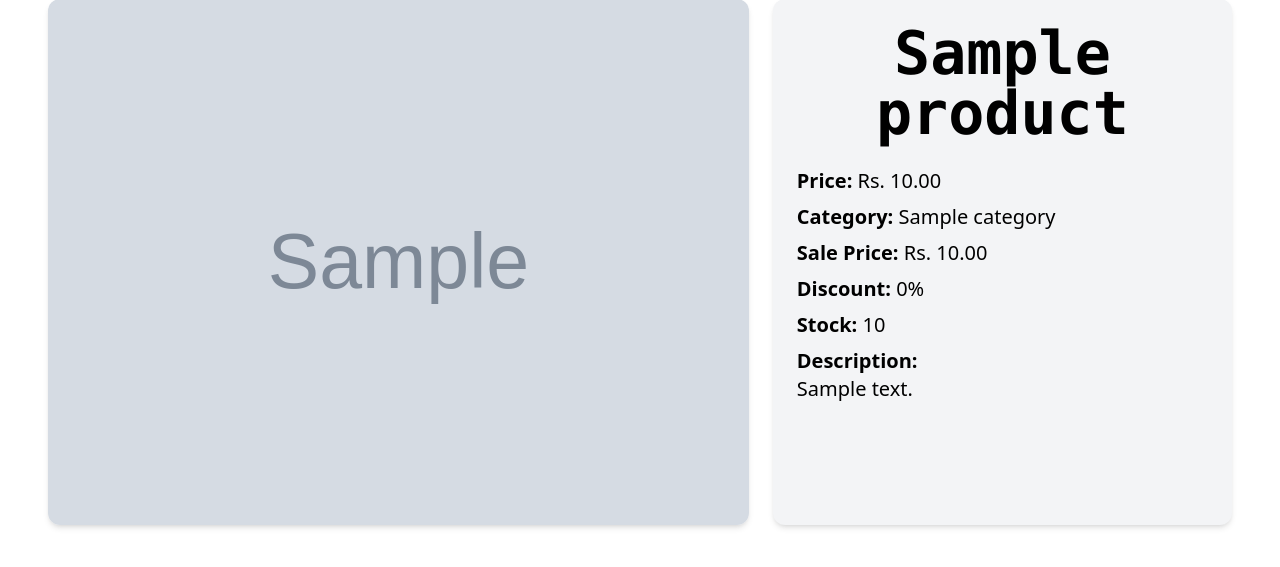
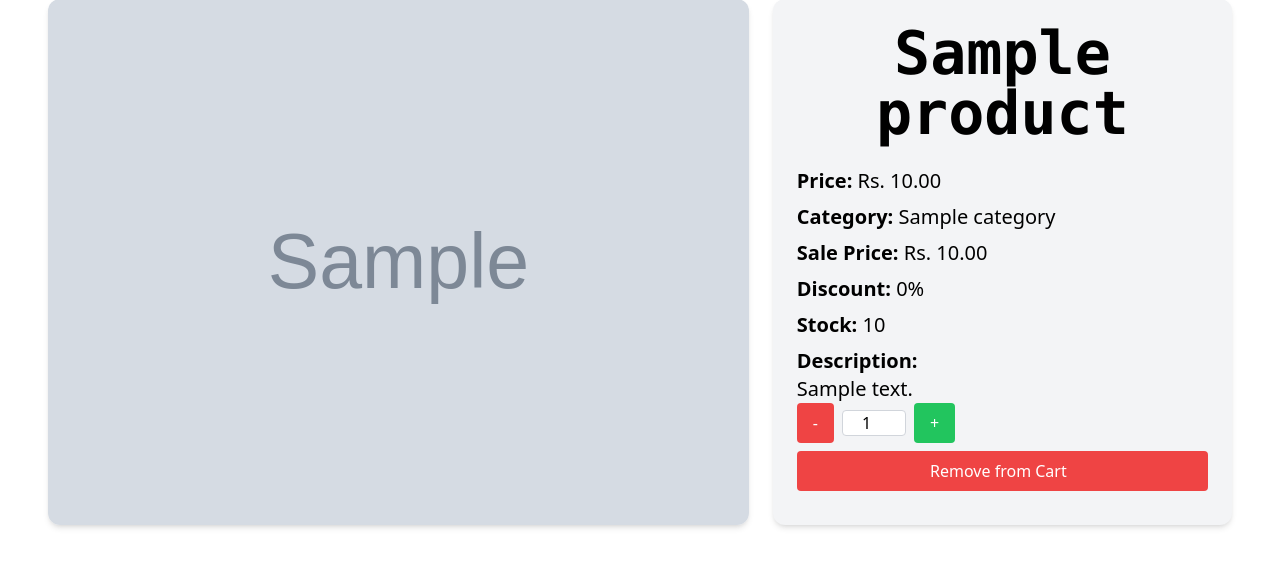
Before and after one commit to mansijmaharzn/cozy-clothings, a Django app: page /products/1/ in a window 1280 px wide. Shown: the part 134-701 px from the top of the page. Run offline with Django 5.2, Linux system fonts and the light colour scheme; a user stored in the database is signed in; tables that the repository leaves empty hold one stand-in row (values such as "Sample post"); grey boxes marked "Sample" are stand-in pictures; some libraries are stand-ins or nearby versions.

Commit message:
CC-Add Cart Update and Remove from the Cart

```diff
--- a/product/admin.py
+++ b/product/admin.py
@@ -1,7 +1,8 @@
 from django.contrib import admin
 
-from product.models import Category, Product
+from product.models import Category, Product, Cart
 
 
 admin.site.register(Category)
 admin.site.register(Product)
+admin.site.register(Cart)
--- a/product/models.py
+++ b/product/models.py
@@ -1,6 +1,7 @@
 from django.db import models
 from django.utils.text import slugify
 from django.utils.timezone import now
+from django.contrib.auth.models import User
 
 
 class Category(models.Model):
@@ -54,6 +55,9 @@ class Product(models.Model):
     def __str__(self):
         return self.title
 
+    def in_cart_of(self, user):
+        return self.cart_items.filter(user=user).exists()
+
     def save(self, *args, **kwargs):
         if not self.slug:
             self.slug = slugify(self.title)
@@ -68,3 +72,24 @@ class Product(models.Model):
 
     class Meta:
         ordering = ["-created_at"]
+
+
+class Cart(models.Model):
+    user = models.ForeignKey(User, on_delete=models.CASCADE, related_name="carts")
+    product = models.ForeignKey(
+        Product, on_delete=models.CASCADE, related_name="cart_items"
+    )
+    quantity = models.PositiveIntegerField(default=1)
+
+    def total_price(self):
+        return self.product.price * self.quantity
+
+    class Meta:
+        unique_together = (
+            "user",
+            "product",
+        )
+        ordering = ["-id"]
+
+    def __str__(self):
+        return f"{self.quantity} {self.product.title} ({self.product.id}) - {self.user.username}"
--- a/product/templates/product/detail_product.html
+++ b/product/templates/product/detail_product.html
@@ -1,4 +1,5 @@
 {% extends 'user_management/base.html' %}
+{% load cart_extras %}
 {% block title %}{{ product.title }}{% endblock %}
 {% block content %}
 <div class="grid grid-cols-5 gap-6 m-6 p-6">
@@ -8,6 +9,7 @@
 
     <div class="col-span-2 p-6 bg-gray-100 rounded-xl shadow-md hover:shadow-2xl duration-200">
         <h1 class="font-mono font-bold text-6xl text-center mb-6">{{ product.title }}</h1>
+        <span id="product-price" data-price="{{ product.price }}"></span>
         <p class="text-xl mb-2"><strong>Price:</strong> Rs. {{ product.price }}</p>
         <p class="text-xl mb-2"><strong>Category:</strong> {{ product.category }}</p>
         <p class="text-xl mb-2"><strong>Sale Price:</strong> Rs. {{ product.sale_price }}</p>
@@ -21,6 +23,40 @@
             {{ product.description }}
         </p>
         {% endif %}
+
+        {% if user.is_authenticated and product.quantity > 0 %}
+        <div class="flex items-center space-x-2">
+            <!-- Decrease Quantity Button -->
+            <button type="button" id="quantity-minus" class="bg-red-500 text-white px-4 py-2 rounded hover:bg-red-600"
+                data-type="minus" data-field="">
+                -
+            </button>
+
+            <!-- Quantity Input -->
+            <input type="number" id="quantity" name="quantity"
+                class="w-16 text-center border border-gray-300 rounded focus:ring focus:ring-blue-500" value="1" min="1"
+                max="{{ product.quantity }}" />
+
+            <!-- Increase Quantity Button -->
+            <button type="button" id="quantity-plus"
+                class="bg-green-500 text-white px-4 py-2 rounded hover:bg-green-600" data-type="plus" data-field="">
+                +
+            </button>
+        </div>
+
+        <button id="cartButton" class="w-full my-2 px-4 py-2 rounded text-white
+         {% if product|cart_of:user %}bg-red-500 hover:bg-red-600{% else %}bg-blue-500 hover:bg-blue-600{% endif %}
+         flex items-center justify-center" data-product-id="{{ product.id }}"
+            data-in-cart="{% if product|cart_of:user %}true{% else %}false{% endif %}">
+            <span class="mr-2" id="add-to-cart-btn-text">
+                {% if product|cart_of:user %} Remove from Cart {% else %} Add to Cart {% endif %}
+            </span>
+            <span class="hidden loader w-4 h-4 border-2 border-t-transparent border-white rounded-full animate-spin"
+                role="status"></span>
+        </button>
+
+        {% endif %}
+
     </div>
 </div>
 
@@ -45,4 +81,5 @@
         {% endfor %}
     </div>
     {% endif %}
+    {% include 'product/snippets/cart_functionalities.html' %}
     {% endblock %}
--- /dev/null
+++ b/product/templates/product/snippets/cart_functionalities.html
@@ -0,0 +1,110 @@
+<script src="https://code.jquery.com/jquery-3.6.0.min.js"></script>
+<script>
+    // function updateCartButton($button, isInCart) {
+    //     const $buttonText = $button.find("#add-to-cart-btn-text");
+    //     $buttonText.text(isInCart ? "Remove from Cart" : "Add to Cart");
+    //     $button.data("in-cart", isInCart);
+    //     $button.toggleClass("bg-red-500 hover:bg-red-600 bg-blue-500 hover:bg-blue-600");
+    // }
+
+    function updateCartButton(button, isInCart) {
+        if (isInCart) {
+            button.text("Remove from Cart");
+            button.removeClass("bg-blue-500 hover:bg-blue-600").addClass("bg-red-500 hover:bg-red-600"); // Red for remove
+        } else {
+            button.text("Add to Cart");
+            button.removeClass("bg-red-500 hover:bg-red-600").addClass("bg-blue-500 hover:bg-blue-600"); // Blue for add
+        }
+
+        // Update the data attribute for isInCart to reflect the new state
+        button.data("in-cart", isInCart);
+    }
+
+    function toggleLoadingState($button, isLoading) {
+        const $spinner = $button.find(".loader");
+        const $buttonText = $button.find("#add-to-cart-btn-text");
+
+        if (isLoading) {
+            $buttonText.text("Processing..."); // Optionally change button text
+            $spinner.removeClass("hidden"); // Show the spinner
+            $button.prop("disabled", true);  // Disable the button while processing
+        } else {
+            $buttonText.text($button.data("in-cart") === "true" ? "Remove from Cart" : "Add to Cart");
+            $spinner.addClass("hidden"); // Hide the spinner
+            $button.prop("disabled", false); // Enable the button once processing is complete
+        }
+    }
+
+    $(document).ready(function () {
+        let quantity = 1;
+
+        $("#quantity-plus").click(function (e) {
+            e.preventDefault();
+            quantity = parseInt($("#quantity").val());
+            quantity += 1;
+            if (quantity > "{{ product.quantity }}") {
+                quantity = "{{ product.quantity }}";
+            }
+            $("#quantity").val(quantity);
+        });
+
+        $("#quantity-minus").click(function (e) {
+            e.preventDefault();
+            quantity = parseInt($("#quantity").val());
+            quantity -= 1;
+            if (quantity < 1) {
+                quantity = 1;
+            }
+            $("#quantity").val(quantity);
+        });
+
+        $("#cartButton").click(function () {
+            const productId = $(this).data("product-id");
+            const isInCart = $(this).data("in-cart") === true;
+            const selectedQuantity = parseInt($("#quantity").val());
+            const maxQuantity = parseInt("{{ product.quantity }}");
+
+            if (selectedQuantity > maxQuantity) {
+                alert(`You can only add up to ${maxQuantity} items to the cart.`);
+                return;
+            }
+
+            // Disable button while loading
+            toggleLoadingState($(this), true);
+
+            let type;
+            if (isInCart) {
+                type = "DELETE";
+            } else {
+                type = "POST";
+            }
+
+            $.ajax({
+                url: `/products/add-remove-from-cart/${productId}/`,
+                type: type,
+                data: {
+                    quantity: selectedQuantity,
+                },
+                headers: {
+                    'X-CSRFToken': '{{ csrf_token }}'
+                },
+                success: function (response) {
+                    // Update the cart button text and classes
+                    updateCartButton($("#cartButton"), !isInCart);
+                },
+                error: function (xhr, status, error) {
+                    console.error("Error updating cart hehe:", error);
+                    // const response = JSON.parse(xhr.responseText);
+                    // if (response.error) {
+                    //     alert(response.error);
+                    // }
+                },
+                complete: function () {
+                    // Enable button after loading
+                    toggleLoadingState($("#cartButton"), false);
+                }
+            });
+        });
+    })
+
+</script>
--- /dev/null
+++ b/product/templatetags/cart_extras.py
@@ -0,0 +1,9 @@
+from django import template
+from product.models import Product
+
+register = template.Library()
+
+
+@register.filter(name="cart_of")
+def liked_by(product, user):
+    return product.in_cart_of(user)
--- a/product/urls.py
+++ b/product/urls.py
@@ -1,10 +1,13 @@
 from django.urls import path
 
-from product.views import ProductView, DetailProductView
+from product.views import ProductView, DetailProductView, CartView
 
 app_name = "product"
 
 urlpatterns = [
     path("", ProductView.as_view(), name="products"),
     path("<int:product_id>/", DetailProductView.as_view(), name="detail_product"),
+    path(
+        "add-remove-from-cart/<int:product_id>/", CartView.as_view(), name="add_to_cart"
+    ),
 ]
--- a/product/views.py
+++ b/product/views.py
@@ -2,8 +2,9 @@ from django.shortcuts import render
 from django.views import View
 from django.db.models import Q
 from django.shortcuts import get_object_or_404
+from django.http import JsonResponse
 
-from product.models import Product, Category
+from product.models import Product, Category, Cart
 
 
 class ProductView(View):
@@ -56,3 +57,72 @@ class DetailProductView(View):
                 "related_products": related_products,
             },
         )
+
+
+class CartView(View):
+    def post(self, request, *args, **kwargs):
+        product_id = kwargs.get("product_id")
+        quantity = int(request.POST.get("quantity", 1))
+
+        product = get_object_or_404(Product, id=product_id)
+
+        # Check if the quantity requested is valid
+        if quantity > product.quantity:
+            return JsonResponse(
+                {
+                    "success": False,
+                    "error": f"Only {product.quantity} units available.",
+                },
+                status=400,
+            )
+
+        cart_item, created = Cart.objects.get_or_create(
+            user=request.user, product=product
+        )
+
+        if created:
+            cart_item.quantity = quantity
+        else:
+            new_quantity = cart_item.quantity + quantity
+
+            # If the item is already in the cart, increment the quantity, otherwise set it to 1
+            if new_quantity > product.quantity:
+                return JsonResponse(
+                    {
+                        "success": False,
+                        "error": f"Only {product.quantity - cart_item.quantity} more units available.",
+                    },
+                    status=400,
+                )
+            else:
+                cart_item.quantity = new_quantity
+
+        cart_item.save()
+
+        return JsonResponse(
+            {
+                "message": "Product added to cart successfully",
+                "product_title": product.title,
+                "quantity": cart_item.quantity,
+                "total_price": cart_item.total_price(),
+            }
+        )
+
+    def delete(self, request, *args, **kwargs):
+        product_id = kwargs.get("product_id")
+        product = get_object_or_404(Product, id=product_id)
+
+        # Try to find the cart item for this product
+        cart_item = Cart.objects.filter(user=request.user, product=product).first()
+
+        if cart_item:
+            cart_item.delete()
+            return JsonResponse(
+                {"success": True, "message": "Product removed from cart successfully."},
+                status=200,
+            )
+
+        return JsonResponse(
+            {"error": "Product not found in cart."},
+            status=400,
+        )
```
Also changed, not shown: product/migrations/0002_cart.py (added).
